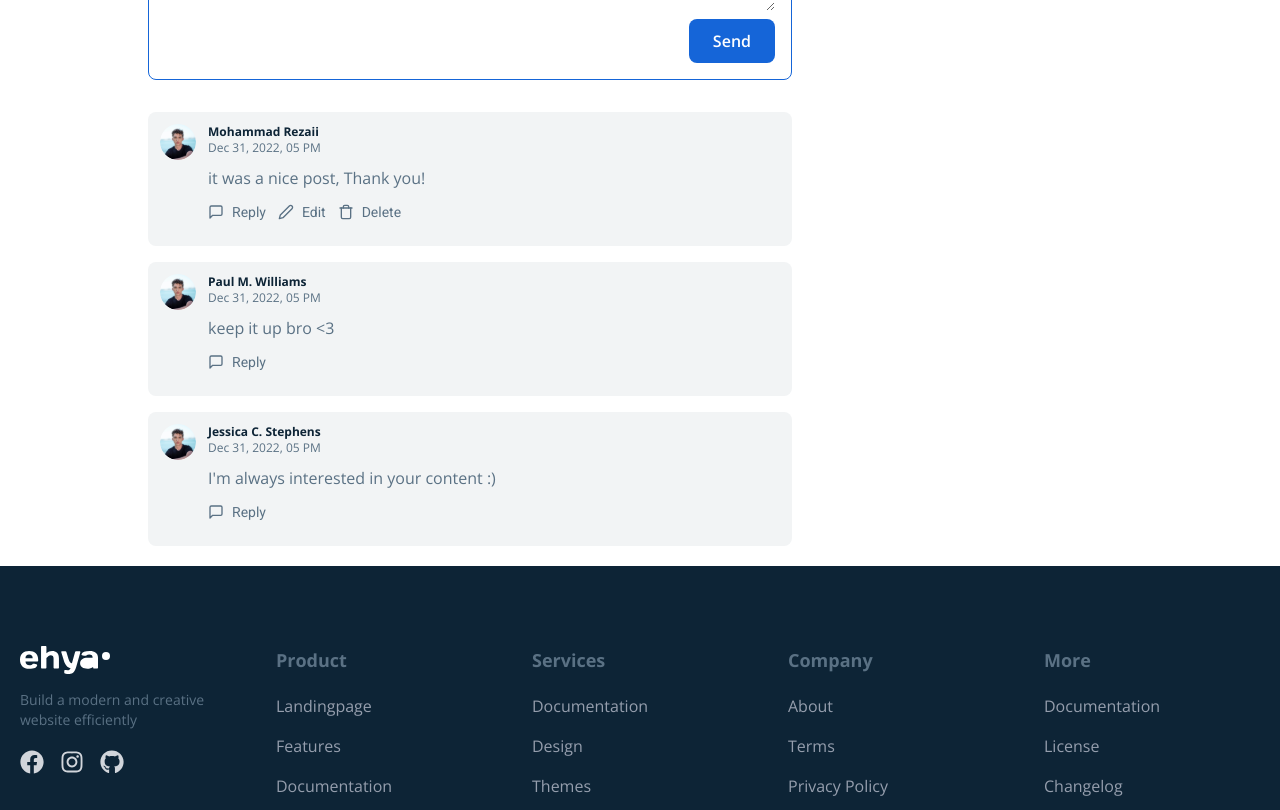
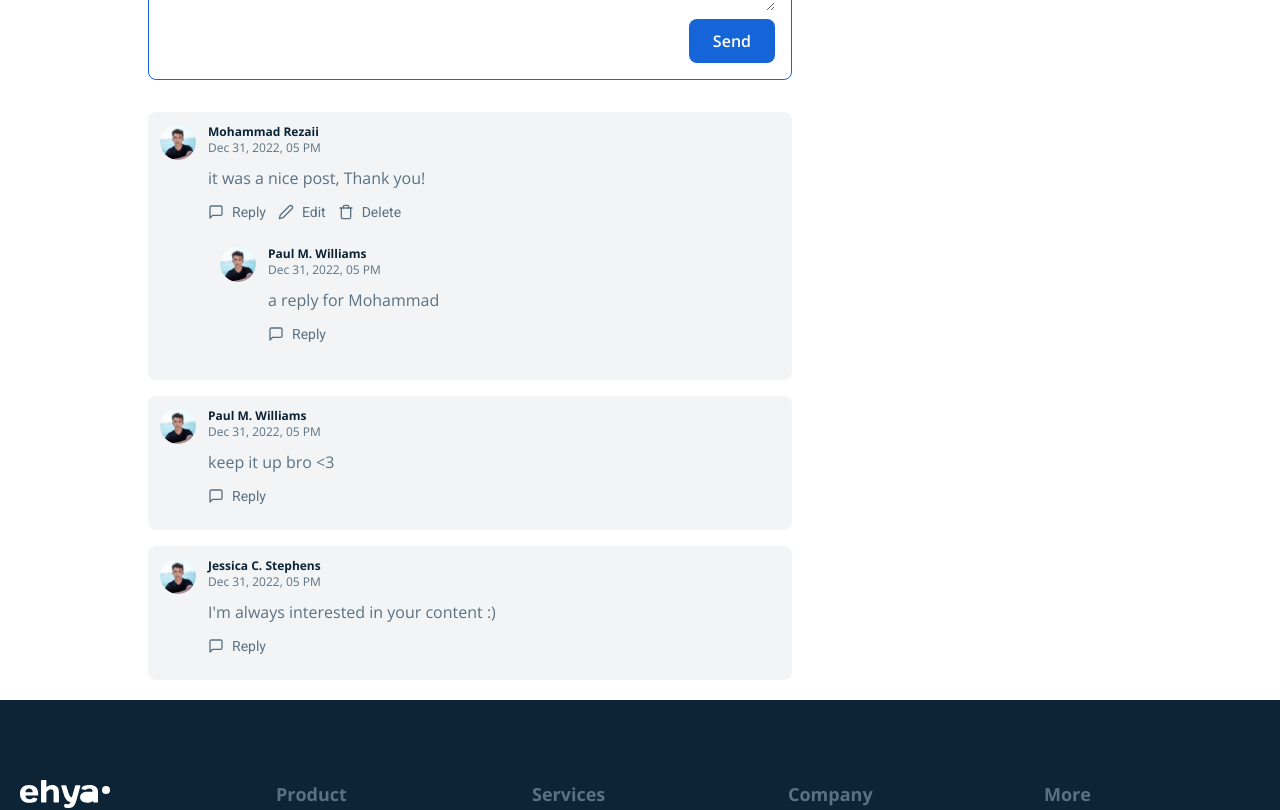
Before and after one commit to guanghui28/GuangHui_Blog, a React (Vite) app: page /blog/1 in a window 1280 px wide. Shown: the part 940-1750 px from the top of the page. Built offline with nearby package versions, Linux system fonts and the light colour scheme.

Commit message:
show replies comment

```diff
--- a/src/components/comments/Comment.jsx
+++ b/src/components/comments/Comment.jsx
@@ -3,13 +3,14 @@ import { images } from "../../constants";
 import CommentForm from "./CommentForm";
 const Comment = ({
 	comment,
+	parentId = null,
 	logginedUserId,
 	affectedComment,
 	setAffectedComment,
 	addComment,
 	updateComment,
 	deleteComment,
-	parentId = null,
+	replies,
 }) => {
 	const isUserLoggined = Boolean(logginedUserId);
 	const commentBelongsToUser = logginedUserId === comment.user._id;
@@ -100,6 +101,25 @@ const Comment = ({
 						formCancelHandler={() => setAffectedComment(null)}
 					/>
 				)}
+
+				{replies.length > 0 && (
+					<div className="">
+						{replies.map((reply) => (
+							<Comment
+								key={reply._id}
+								addComment={addComment}
+								affectedComment={affectedComment}
+								setAffectedComment={setAffectedComment}
+								comment={reply}
+								deleteComment={deleteComment}
+								logginedUserId={logginedUserId}
+								updateComment={updateComment}
+								parentId={comment._id}
+								replies={[]} // only two level nested
+							/>
+						))}
+					</div>
+				)}
 			</div>
 		</div>
 	);
--- a/src/components/comments/CommentContainer.jsx
+++ b/src/components/comments/CommentContainer.jsx
@@ -15,11 +15,19 @@ const CommentContainer = ({ className, logginedUserId }) => {
 		})();
 	}, []);
 
-	console.log(comments);
+	const getRepliesHandler = (commentId) => {
+		return comments
+			.filter((comment) => comment.parent === commentId)
+			.sort((a, b) => {
+				return (
+					new Date(a.createdAt).getTime() - new Date(b.createdAt).getTime()
+				);
+			});
+	};
 
 	const addCommentHandler = (value, parent = null, replyOnUser = null) => {
 		const newComment = {
-			_id: "10",
+			_id: Math.random().toString(),
 			user: {
 				_id: "a",
 				name: "Mohammad Rezaii",
@@ -28,7 +36,7 @@ const CommentContainer = ({ className, logginedUserId }) => {
 			post: "1",
 			parent,
 			replyOnUser,
-			createdAt: "2022-12-31T17:22:05.092+0000",
+			createdAt: new Date().toISOString(),
 		};
 
 		setComments((prev) => [newComment, ...prev]);
@@ -71,6 +79,7 @@ const CommentContainer = ({ className, logginedUserId }) => {
 						addComment={addCommentHandler}
 						updateComment={updateCommentHandler}
 						deleteComment={deleteCommentHandler}
+						replies={getRepliesHandler(comment._id)}
 					/>
 				))}
 			</div>
```
